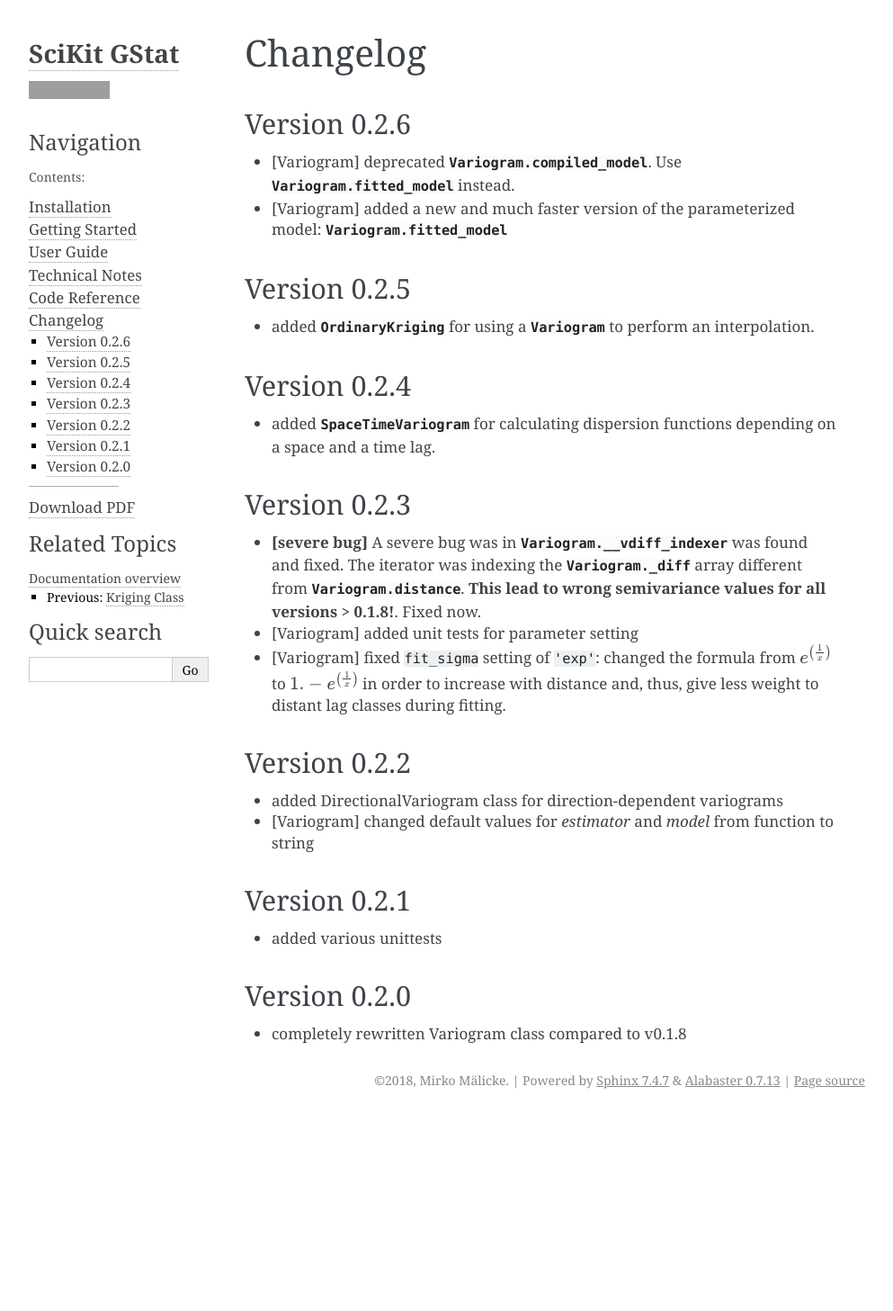
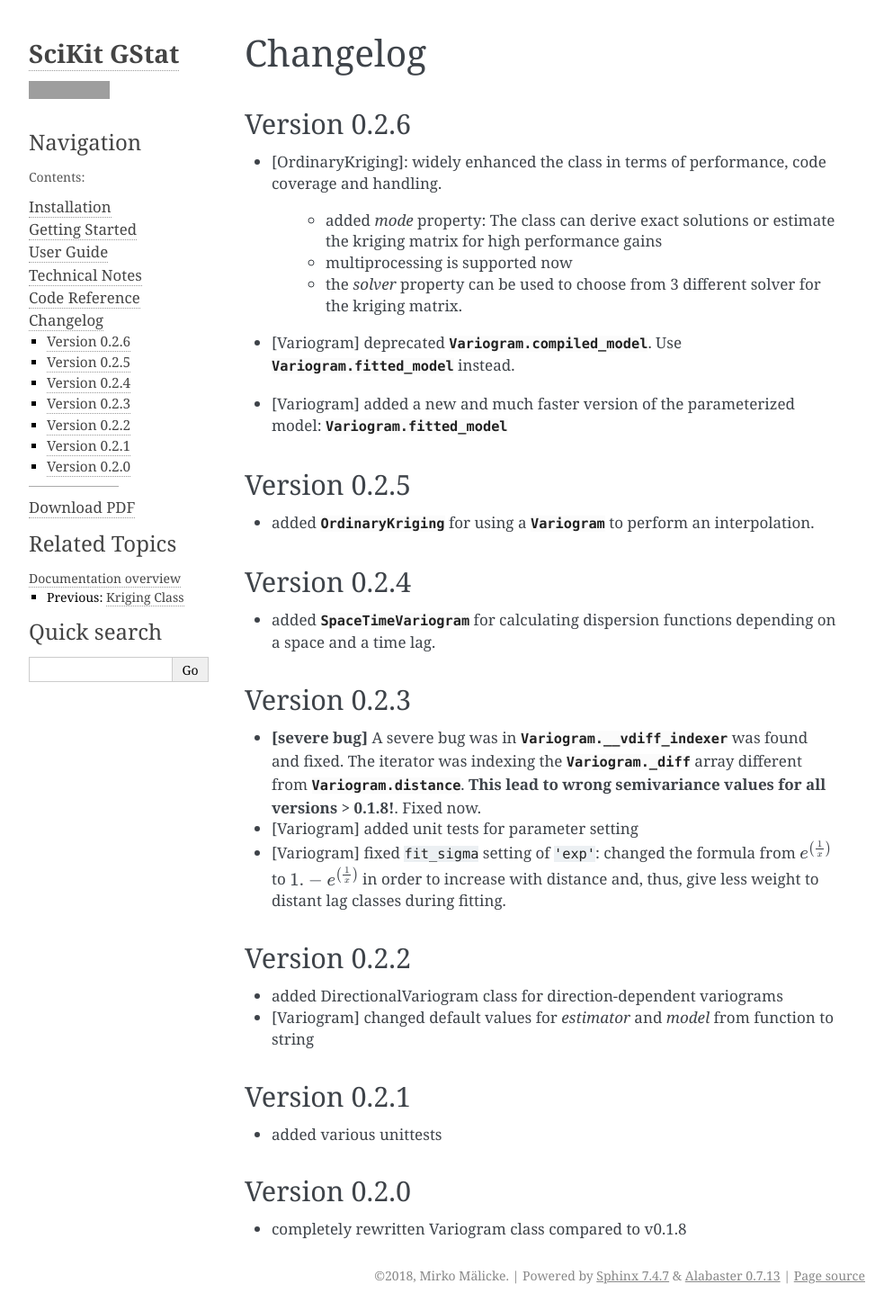
Before and after one commit to mmaelicke/scikit-gstat, a Sphinx documentation site: the page built from docs/changelog.rst, in a window 1280 px wide. Shown: the whole page at 90% size, without its empty margins (148-1141 px from the left). Built offline with Sphinx 7.4.7, drawn with Linux system fonts in a browser that asks for light colours; before the commit the page ends 1240 px from its top, so only the background shows below that; grey boxes are pictures that could not be loaded.

Commit message:
updated changelog

```diff
--- a/docs/changelog.rst
+++ b/docs/changelog.rst
@@ -4,6 +4,15 @@ Changelog
 
 Version 0.2.6
 =============
+- [OrdinaryKriging]: widely enhanced the class in terms of performance, code
+  coverage and handling.
+
+    - added `mode` property: The class can derive exact solutions or estimate
+      the kriging matrix for high performance gains
+    - multiprocessing is supported now
+    - the `solver` property can be used to choose from 3 different solver for
+      the kriging matrix.
+
 - [Variogram] deprecated
   :func:`Variogram.compiled_model <skgstat.Variogram.compiled_model>`. Use
   :func:`Variogram.fitted_model <skgstat.Variogram.fitted_model>` instead.
```
